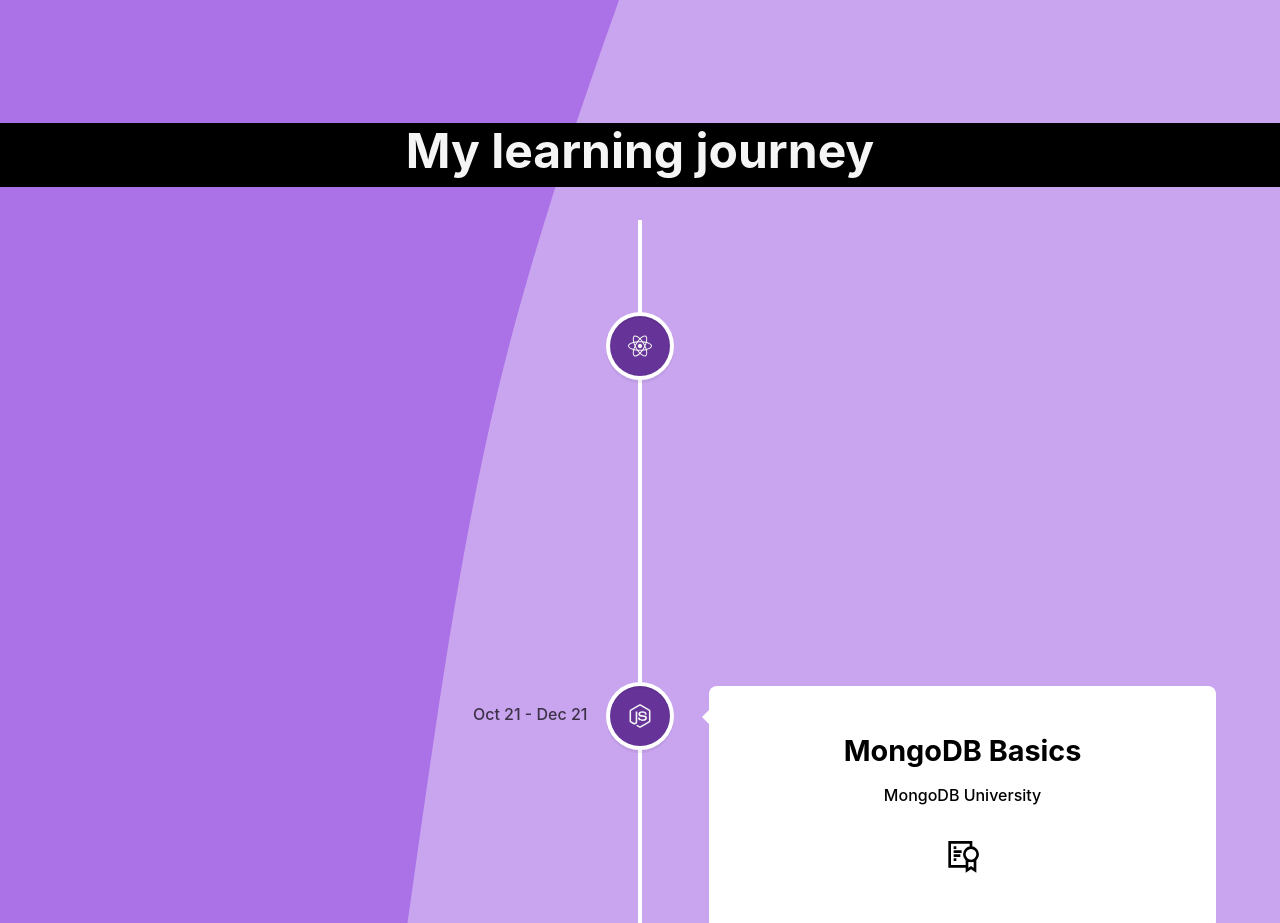
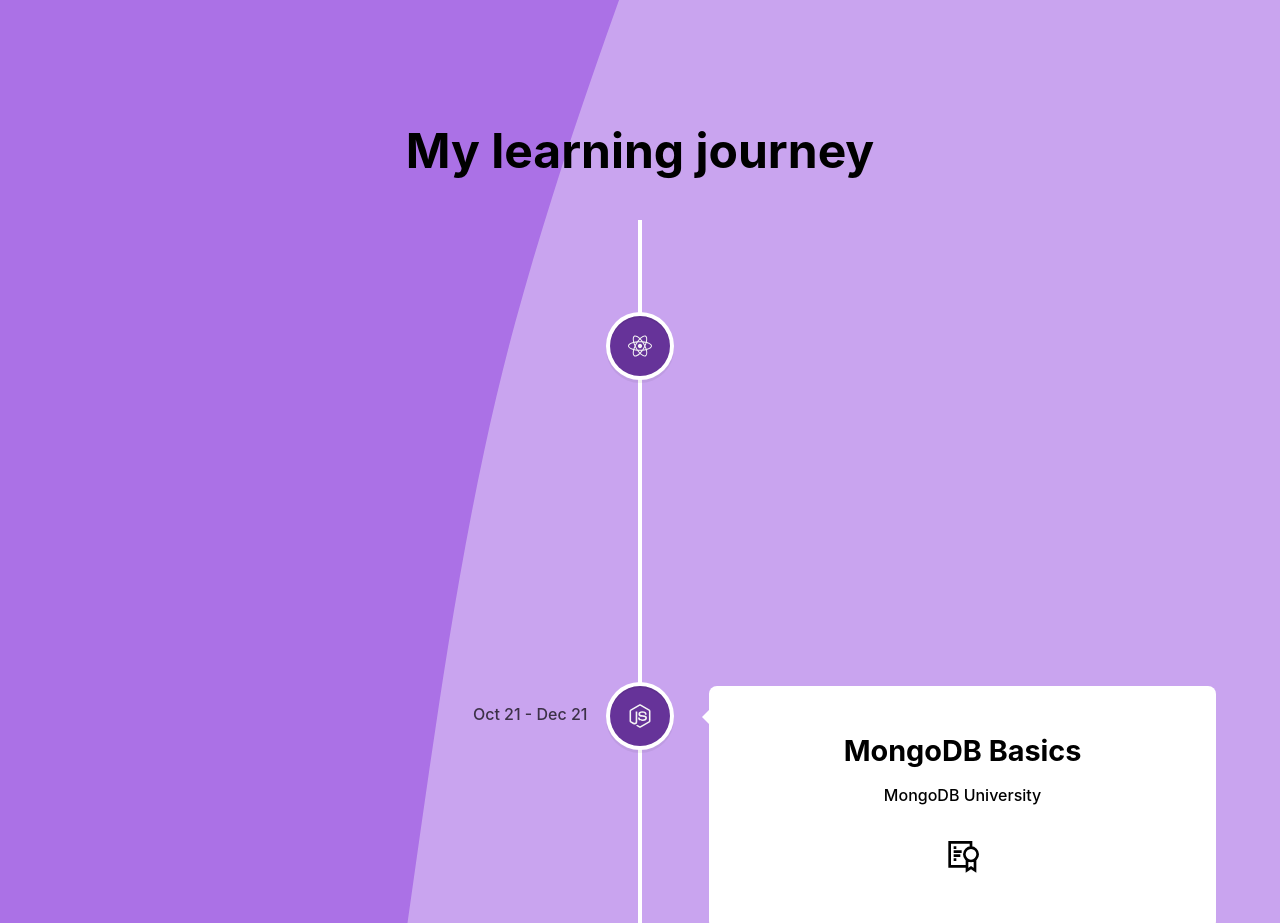
Before and after one commit to ninaokumura/portfolio-react, a React (Create React App) app: page /about in a window 1280 px wide. Shown: the part 820-1743 px from the top of the page. Built offline with nearby package versions, Linux system fonts and the light colour scheme.

Commit message:
add style to background image

```diff
--- a/src/components/timeline/timeline.css
+++ b/src/components/timeline/timeline.css
@@ -1,8 +1,8 @@
 .timeline-title {
   font-size: 3rem;
   padding-bottom: 3rem;
-  background-color: black;
-  color: whitesmoke;
+  /* background-color: black; */
+  color: black;
   height: 1rem;
 }
 .vertical-timeline-element {
```
Also changed, not shown: src/App.css (+1 -0 lines).
